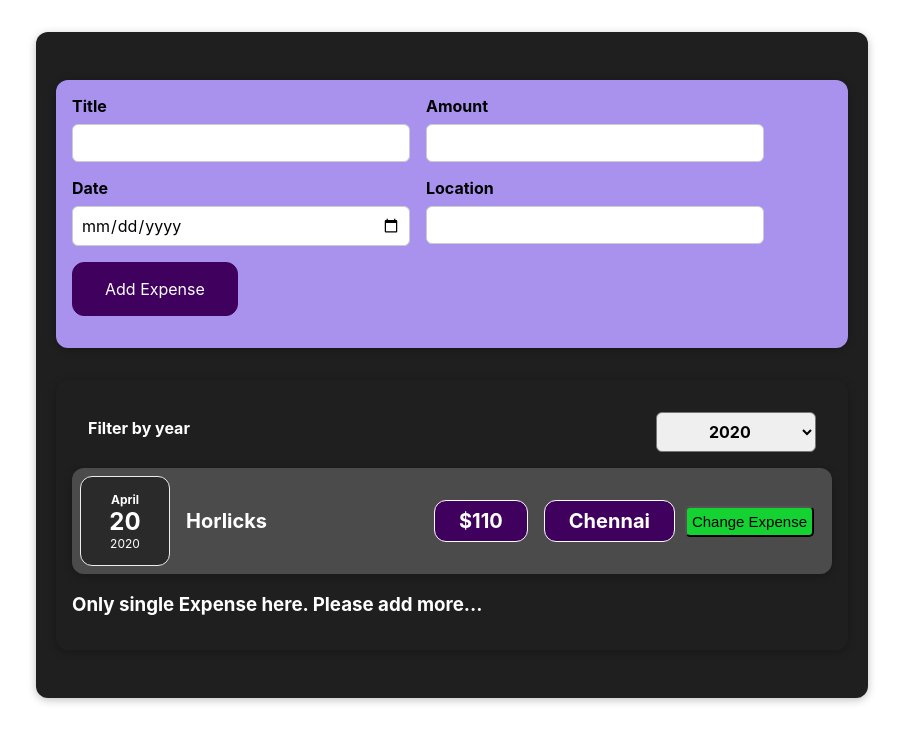
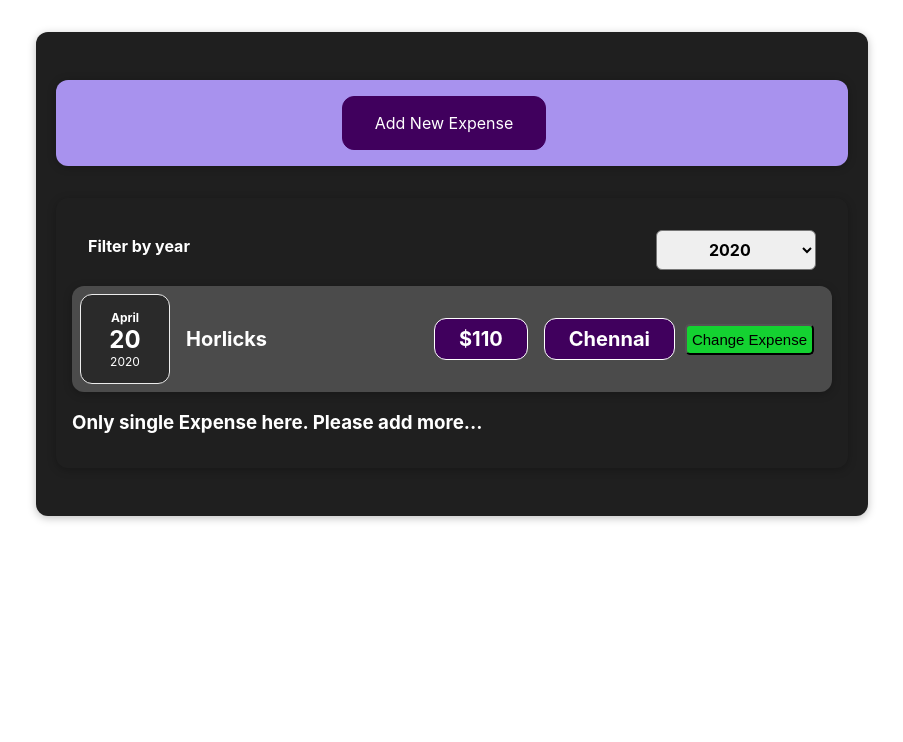
Before and after one commit to reactPlatform/barGraphProject, a React (Create React App) app: page / in a window 1280 px wide. Shown: the top 742 px of the page, without its empty margins (188-1091 px from the left). Built offline with nearby package versions, Linux system fonts and the light colour scheme.

Commit message:
Challenges on Conditional Rendering

```diff
--- a/src/components/Expenses/Expenses.js
+++ b/src/components/Expenses/Expenses.js
@@ -18,6 +18,7 @@ const Expenses = (props) => {
 
   let expenseContent = <p>No expenses found!</p>;
   let oneExpenseContent = '';
+
   if(filteredExpenses.length > 0){
     expenseContent = filteredExpenses.map((expense) => (
     <ExpenseItem
--- a/src/components/NewExpenses/ExpenseForm.js
+++ b/src/components/NewExpenses/ExpenseForm.js
@@ -47,8 +47,19 @@ const ExpenseForm = (props) => {
         setDate('');
         setLocation('');
     };
-    return(
-        <form onSubmit={submitHandler}>
+    const [showForm,setShowForm] = useState(false);
+    const showFormContent = () => {
+        setShowForm(true);
+
+    }
+    const hideFormContent = () => {
+        setShowForm(false);
+    }
+
+    let formContent = (<button className='new-expense__actions' onClick={showFormContent}>Add New Expense</button>)
+    if(showForm){
+        formContent = (
+            <form onSubmit={submitHandler}>
             <div className='new-expense__controls'>
                 <div className='new-expense__control'>
                     <label>Title</label>
@@ -67,10 +78,21 @@ const ExpenseForm = (props) => {
                     <input type='text' onChange={locationChangeHandler} value={enteredLocation}/>
                 </div>
                 <div className='new-expense__actions'>
+                    <button onClick={hideFormContent}>Cancel</button>
+                </div>
+                <div className='new-expense__actions'>
                     <button type='submit'>Add Expense</button>
                 </div>
+
             </div>
         </form>
+        )
+    }
+    return(
+        <div>
+        {formContent}
+
+        </div>
     )
 };
 export default ExpenseForm;
```
